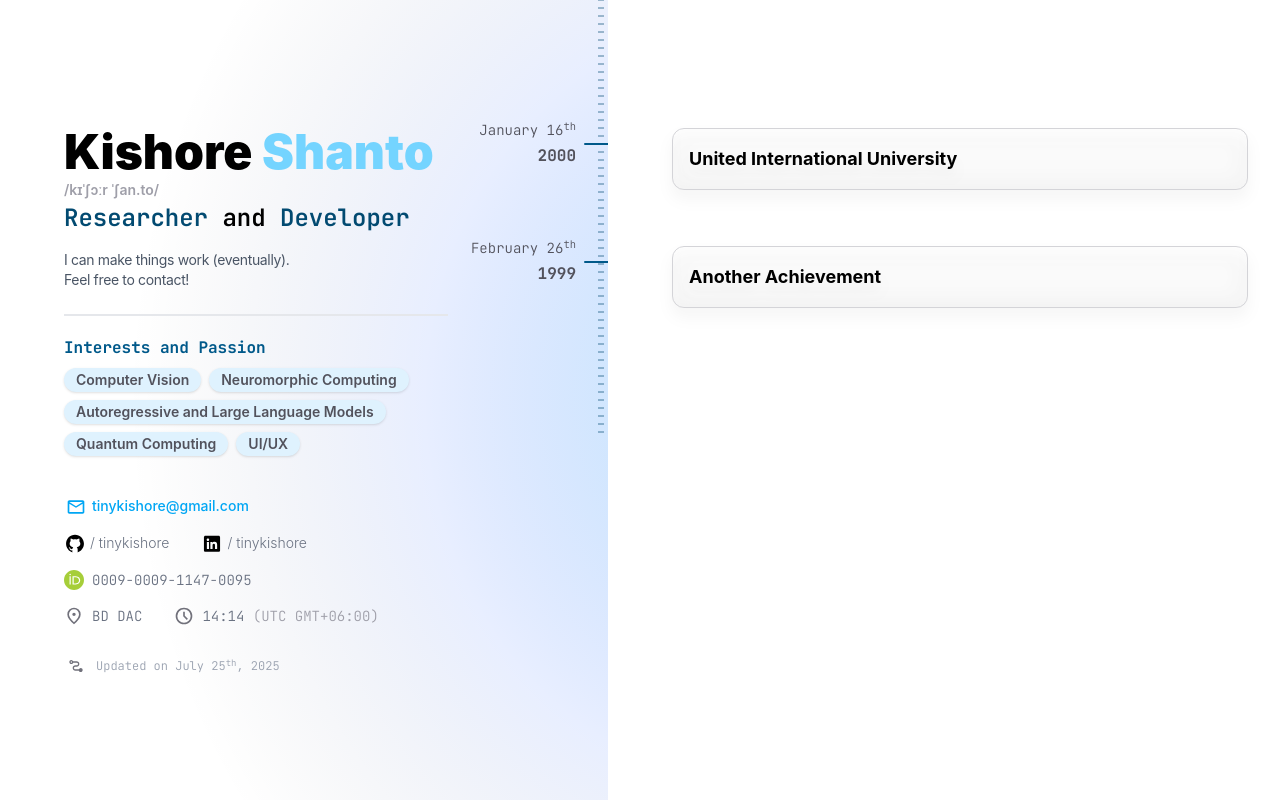
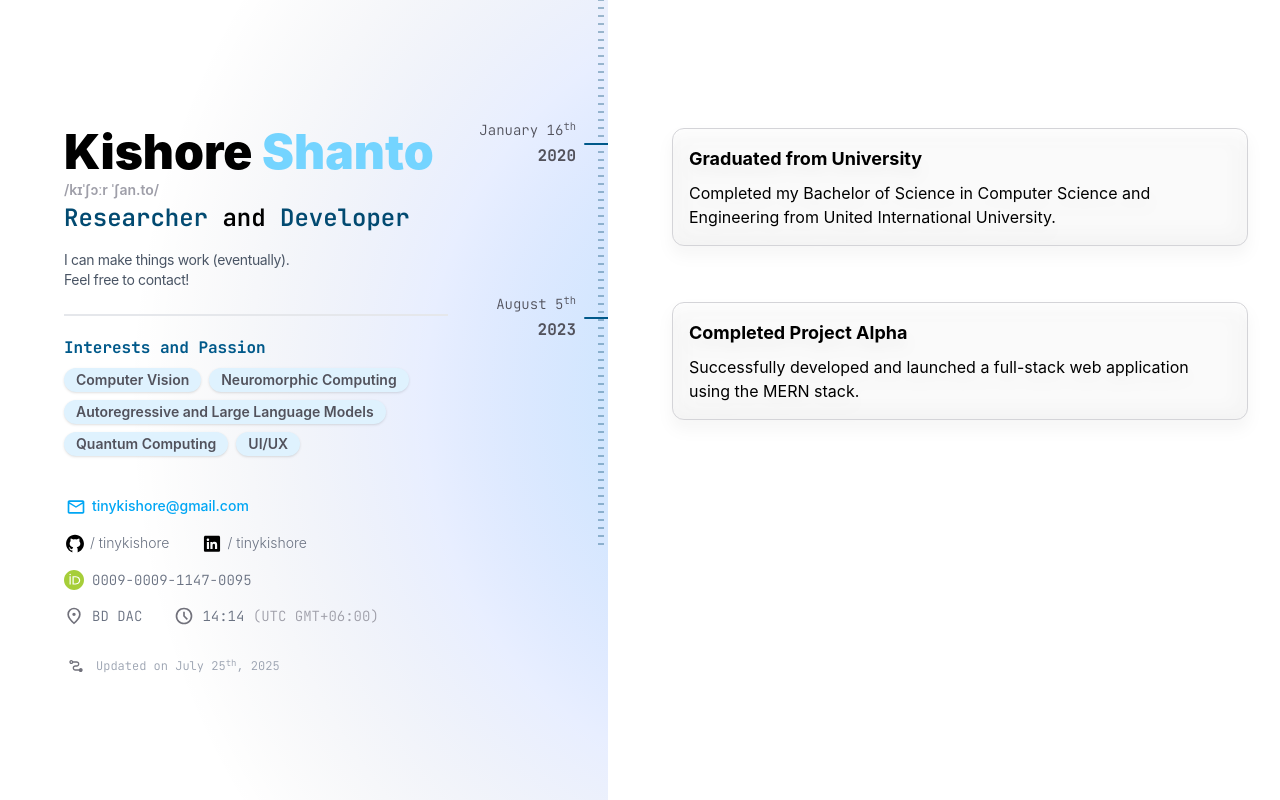
Before and after one commit to kishoreshanto/kishoreshanto, a SvelteKit app: page / in a window 1280 px wide. Built offline with nearby package versions, Linux system fonts and the light colour scheme.

Commit message:
feat: Enhance modal functionality and add new modals for project details

```diff
--- a/src/components/Card.svelte
+++ b/src/components/Card.svelte
@@ -11,13 +11,20 @@
 	}
 </script>
 
-<section class="scroll-mt-16" in:fade={{ duration: 500 }} on:click={showModal}>
+<section
+	class="scroll-mt-16"
+	in:fade={{ duration: 500 }}
+	on:click={showModal}
+	on:keydown={(e) => e.key === 'Enter' && showModal()}
+	role="button"
+	tabindex="0"
+>
 	<DateComponent date_string={date} />
 
 	<div class="mx-auto max-w-7xl px-6 lg:flex lg:px-8">
 		<div class="lg:ml-96 lg:flex lg:w-full lg:justify-end lg:pl-32">
 			<div
-				class="mx-auto max-w-lg rounded-xl border border-zinc-300 bg-white/30 p-4 drop-shadow-xl backdrop-blur-md transition-transform duration-300 hover:scale-105 dark:border-zinc-700 dark:bg-zinc-800/30 lg:mx-0 lg:w-0 lg:max-w-xl lg:flex-auto"
+				class="select-none mx-auto max-w-lg rounded-xl border border-zinc-300 bg-white/30 p-4 drop-shadow-xl backdrop-blur-md transition-transform duration-300 hover:scale-105 dark:border-zinc-700 dark:bg-zinc-800/30 lg:mx-0 lg:w-0 lg:max-w-xl lg:flex-auto"
 			>
 				<slot>
 					<p class="text-gray-400">Place your content here...</p>
--- a/src/components/Modal.svelte
+++ b/src/components/Modal.svelte
@@ -1,3 +1,5 @@
+
+<svelte:window on:keydown={handleKeydown} />
 
 <script lang="ts">
 	import { createEventDispatcher } from 'svelte';
@@ -8,16 +10,19 @@
 	function closeModal() {
 		dispatch('close');
 	}
+
+	function handleKeydown(event: KeyboardEvent) {
+		if (event.key === 'Escape') {
+			closeModal();
+		}
+	}
 </script>
 
-<div
-	class="fixed inset-0 z-50 flex items-center justify-center bg-black/50 backdrop-blur-sm"
-	on:click={closeModal}
-	transition:fade={{ duration: 300 }}
->
+<div class="fixed inset-0 z-50 flex items-center justify-center bg-black/50 backdrop-blur-sm" transition:fade={{ duration: 300 }}>
 	<div
 		class="relative w-full max-w-2xl rounded-xl border border-zinc-100 bg-white/50 p-8 shadow-lg backdrop-blur-lg dark:border-zinc-700 dark:bg-zinc-800/50"
-		on:click|stopPropagation
+		role="dialog"
+		aria-modal="true"
 	>
 		<button
 			class="absolute top-4 right-4 text-gray-500 hover:text-gray-700 dark:text-gray-400 dark:hover:text-gray-200"
@@ -38,13 +43,6 @@
 				/>
 			</svg>
 		</button>
-		<div class="flex items-center justify-between">
-			<h2 class="text-2xl font-bold">
-				<slot name="title" />
-			</h2>
-		</div>
-		<div class="mt-4">
-			<slot name="content" />
-		</div>
+		<slot />
 	</div>
 </div>
--- /dev/null
+++ b/src/components/modals/ProjectA.svelte
@@ -0,0 +1,9 @@
+<h2 id="modal-title" class="text-2xl font-bold">Project Alpha Details</h2>
+<div class="mt-4">
+    <p>Project Alpha was a challenging yet rewarding project where I developed a full-stack web application from scratch. I used the MERN stack (MongoDB, Express.js, React, Node.js) to build a robust and scalable solution.</p>
+    <ul class="list-disc list-inside mt-2">
+        <li>Implemented user authentication and authorization.</li>
+        <li>Designed and developed a RESTful API.</li>
+        <li>Created a responsive and interactive user interface with React.</li>
+    </ul>
+</div>
--- /dev/null
+++ b/src/components/modals/Uiu.svelte
@@ -0,0 +1,5 @@
+<h2 id="modal-title" class="text-2xl font-bold">University Life</h2>
+<div class="mt-4">
+    <p>My time at United International University was a transformative experience. I majored in Computer Science and Engineering, which laid the foundation for my career in software development.</p>
+    <p class="mt-2">Beyond academics, I was actively involved in the university's programming club, where I honed my problem-solving skills and collaborated with fellow students on various projects.</p>
+</div>
--- a/src/routes/+page.svelte
+++ b/src/routes/+page.svelte
@@ -1,57 +1,55 @@
 <script lang="ts">
 	import Card from '../components/Card.svelte';
 	import Modal from '../components/Modal.svelte';
-	import { fade } from 'svelte/transition';
+	import UiuModal from '../components/modals/Uiu.svelte';
+	import ProjectAModal from '../components/modals/ProjectA.svelte';
 
 	let showModal = false;
-	let selectedCard = null;
+	let selectedComponent: any = null;
 
-	function showModalHandler(event) {
-		selectedCard = event.detail;
+	function openModal(component: any) {
+		selectedComponent = component;
 		showModal = true;
 	}
 
-	function closeModalHandler() {
+	function closeModal() {
 		showModal = false;
-		selectedCard = null;
+		selectedComponent = null;
 	}
-
-	// Sample data - replace with your actual data from data.json
-	const cards = [
-		{
-			date: 'January 16th, 2000',
-			title: 'United International University',
-			content: 'Went to United International University to study Computer Science and Engineering.'
-		},
-		{
-			date: 'February 26th, 1999',
-			title: 'Another Achievement',
-			content: 'Details about another achievement.'
-		}
-		// Add more card data here
-	];
 </script>
 
 <main class="space-y-10 py-20 sm:space-y-32 sm:py-32 md:space-y-14">
-	{#each cards as card}
 	<div
+		class="focus:outline-none"
+		on:click={() => openModal(UiuModal)}
+		on:keydown={(e) => e.key === 'Enter' && openModal(UiuModal)}
 		role="button"
 		tabindex="0"
-			on:click={() => (selectedCard = card)}
-			on:keydown={(e) => e.key === 'Enter' && (selectedCard = card)}
 	>
-			<Card date={card.date} on:showmodal={() => (showModal = true)}>
-				<h3 class="text-lg font-bold">{card.title}</h3>
+		<Card date="January 16th, 2020">
+			<h1 class="mb-2 text-lg font-bold">Graduated from University</h1>
+			<p>Completed my Bachelor of Science in Computer Science and Engineering from United International University.</p>
 		</Card>
 	</div>
-	{/each}
+
+	<div
+		class="focus:outline-none"
+		on:click={() => openModal(ProjectAModal)}
+		on:keydown={(e) => e.key === 'Enter' && openModal(ProjectAModal)}
+		role="button"
+		tabindex="0"
+	>
+		<Card date="August 5th, 2023">
+			<h3 class="mb-2 text-lg font-bold">Completed Project Alpha</h3>
+			<p>Successfully developed and launched a full-stack web application using the MERN stack.</p>
+		</Card>
+	</div>
+
+	<!-- Add more cards here, each with its own content and modal component -->
 </main>
 
-{#if showModal && selectedCard}
-	<Modal on:close={closeModalHandler}>
-		<h2 slot="title">{selectedCard.title}</h2>
-		<div slot="content">
-			<p>{selectedCard.content}</p>
-		</div>
+{#if showModal && selectedComponent}
+	<Modal on:close={closeModal}>
+		<svelte:component this={selectedComponent} />
 	</Modal>
 {/if}
```
Lines whose indentation alone changed are shown as unchanged.
